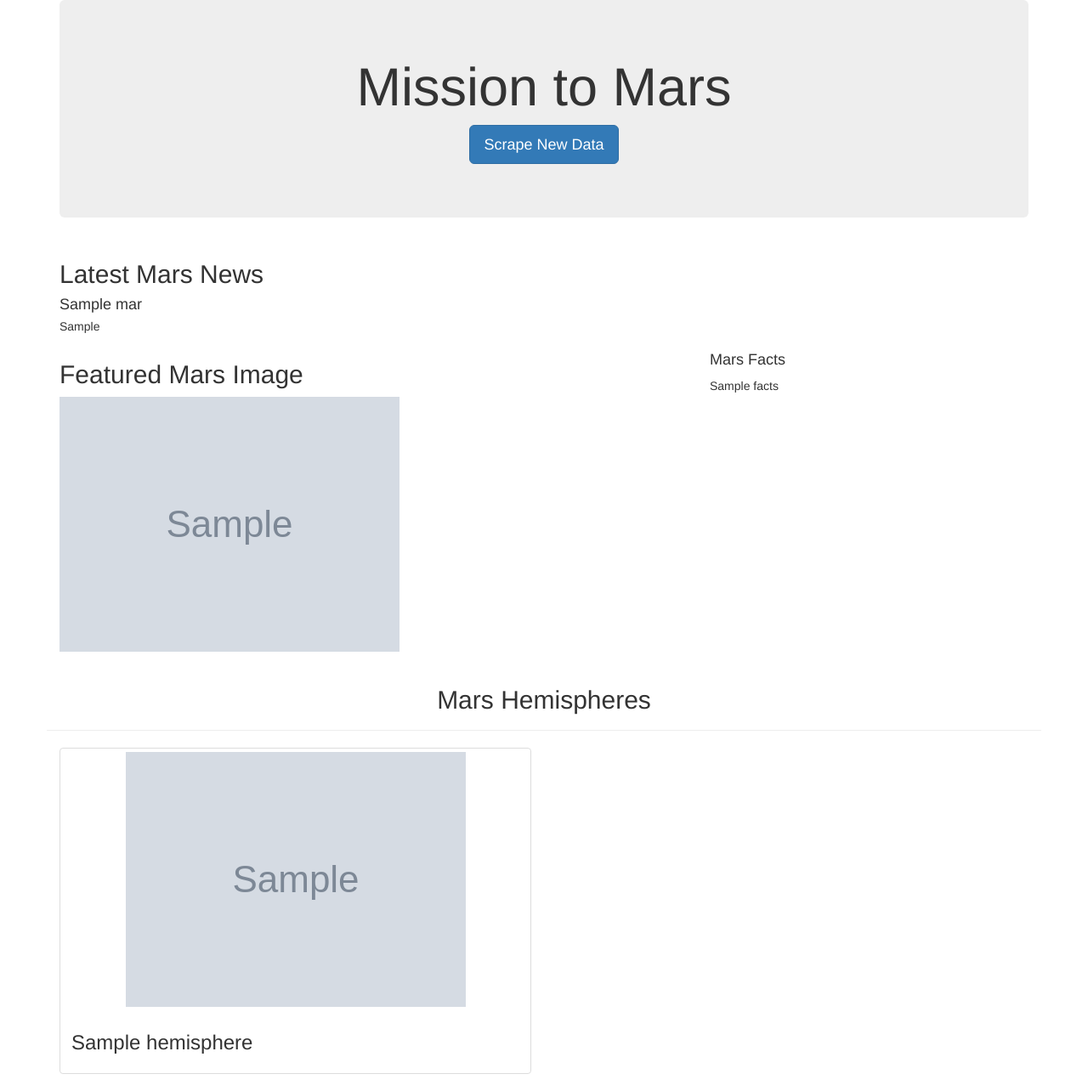
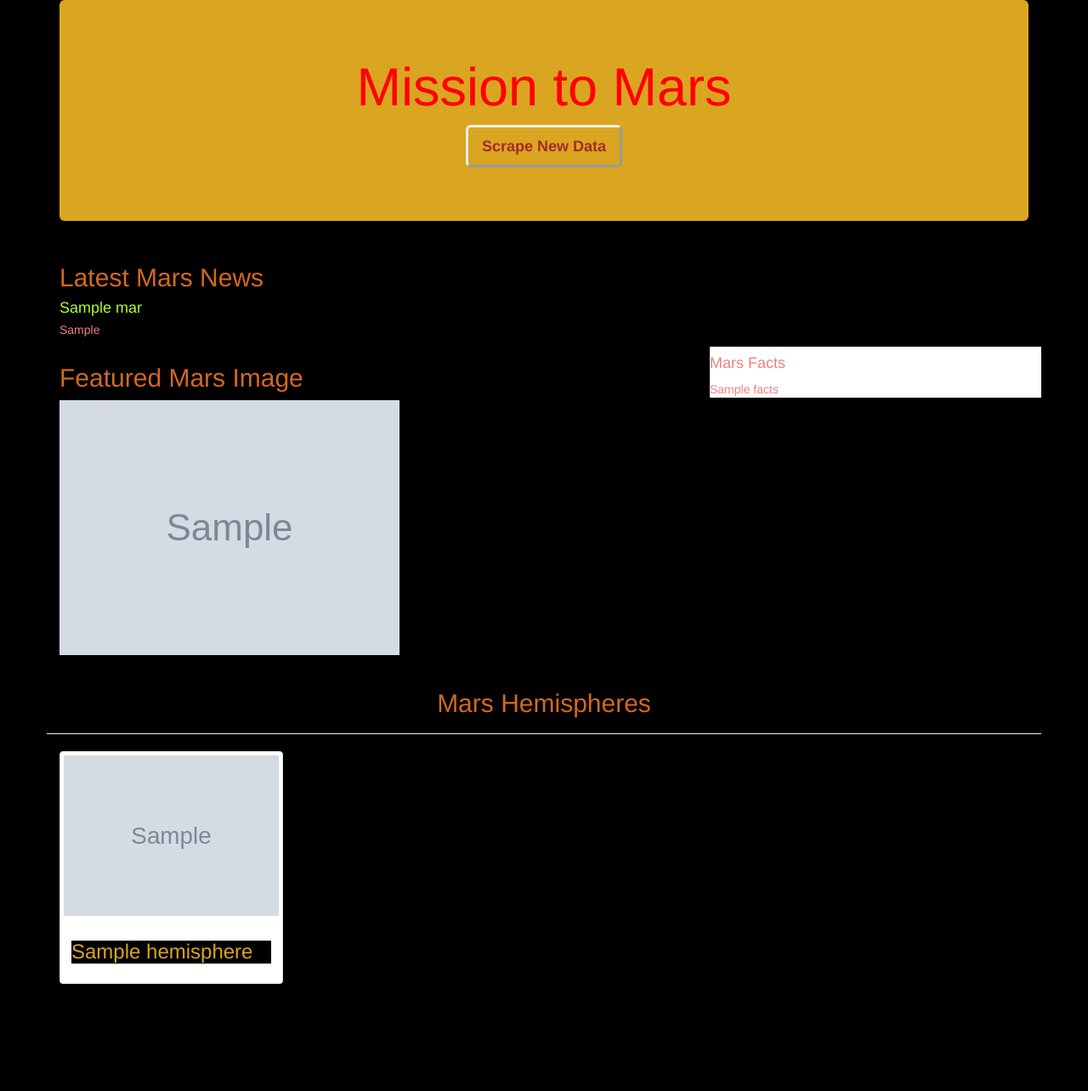
Before and after one commit to namu12345/Mission-to-Mars, a Flask app: page / in a window 1280 px wide. Shown: the whole page at 85% size. After the commit the page ends 1158 px from the top, so only its background shows below. Run offline with Flask 2, Linux system fonts and the light colour scheme; grey boxes marked "Sample" are stand-in pictures; a database or web service that is not in the repository returns one stand-in record (values such as "Sample title"); some libraries are stand-ins or nearby versions.

Commit message:
mod 10 chall

```diff
--- a/Mars_Scraping/scraping.py
+++ b/Mars_Scraping/scraping.py
@@ -94,7 +94,7 @@ def mars_facts():
 
     # Assign columns and set index of dataframe
     df.columns=['Description', 'Mars', 'Earth']
-    df.set_index('Description', inplace=True)
+    #df.set_index('Description', inplace=True)
 
     # Convert dataframe into HTML format, add bootstrap
     return df.to_html(classes="table table-striped")
@@ -116,6 +116,7 @@ def mars_hemispheres(browser):
         hemispheres["img_url"] = img_url
         hemispheres["title"] = title
         hemisphere_image_urls.append(hemispheres)
+
         browser.back()
     return hemisphere_image_urls
 
--- a/Mars_Scraping/templates/index.html
+++ b/Mars_Scraping/templates/index.html
@@ -9,23 +9,27 @@
       rel="stylesheet"
       href="https://maxcdn.bootstrapcdn.com/bootstrap/3.3.7/css/bootstrap.min.css"
     />
+    <style>
+      h2 {color: chocolate;}
+      h4 {color:lightcoral ;}
+    </style>
   </head>
-  <body>
+  <body style="background: black;">
     <div class="container">
       <!-- Add Jumbotron to Header -->
-      <div class="jumbotron text-center">
-        <h1>Mission to Mars</h1>
+      <div style="background:goldenrod;" class="jumbotron text-center">
+        <h1 style="color:red;">Mission to Mars</h1>
         <!-- Add a button to activate scraping script -->
-        <p><a class="btn btn-primary btn-lg" href="/scrape" role="button">Scrape New Data</a></p>
+        <p><a class="btn btn-primary btn-lg" href="/scrape" role="button" style= "background-color:goldenrod; border:outset; color:brown; font-weight: bold; text-shadow: chocolate; ">Scrape New Data</a></p>
       </div>
 
       <!-- Add section for Mars News -->
       <div class="row" id="mars-news">
         <div class="col-md-12">
           <div class="media">
-            <div class="media-body">
+            <div style="color:lightcoral;" class="media-body">
               <h2>Latest Mars News</h2>
-              <h4 class="media-heading">{{ mars.news_title }}</h4>
+              <h4 style="color:greenyellow;" class="media-heading">{{ mars.news_title }}</h4>
               <p>{{ mars.news_paragraph }}</p>
             </div>
           </div>
@@ -47,7 +51,7 @@
 
         <div class="col-md-4">
           <!-- Mars Facts -->
-          <div class="row" id="mars-facts">
+          <div style="color:lightcoral; background-color: white" class="row" id="mars-facts">
             <h4>Mars Facts</h4>
             {{ mars.facts | safe }}
           </div>
@@ -61,11 +65,11 @@
         </div>
 
         {% for hemisphere in mars.hemispheres %}
-        <div class="col-md-6">
+        <div class="col-md-3">
           <div class="thumbnail">
             <img src="{{hemisphere.img_url | default('static/images/error.png', true)}}" alt="...">
             <div class="caption">
-              <h3>{{hemisphere.title}}</h3>
+              <h3 style="color:goldenrod; background-color: black;">{{hemisphere.title}}</h3>
             </div>
           </div>
         </div>
```
